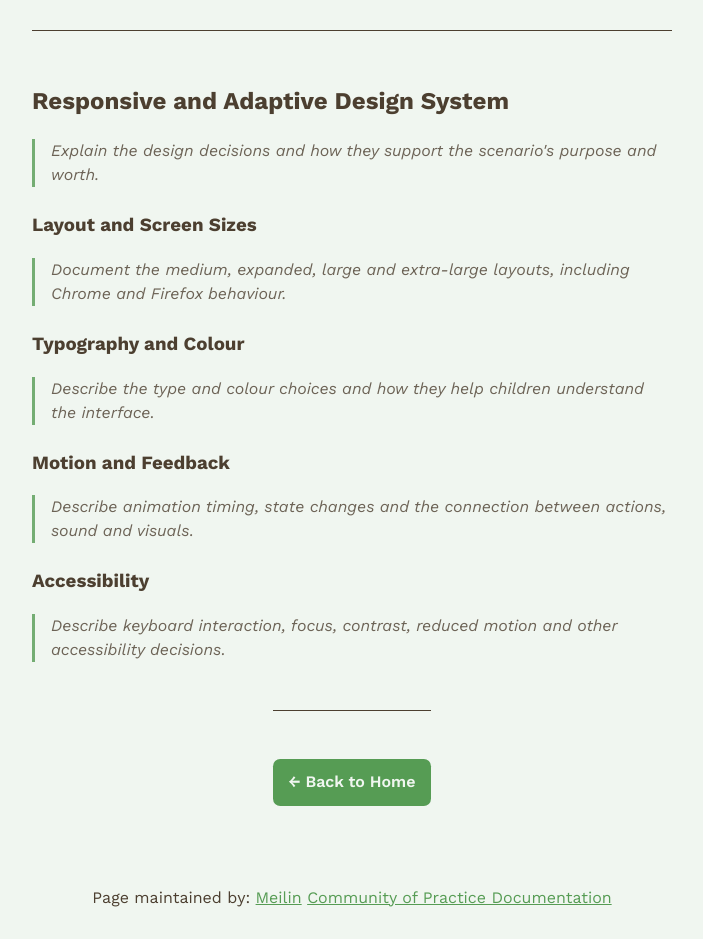
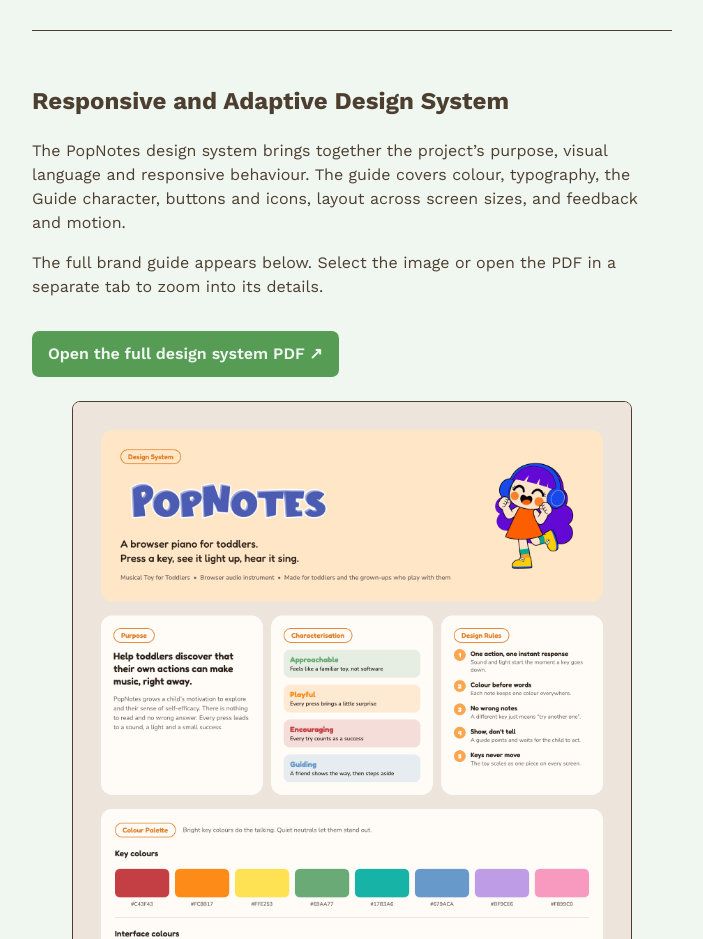
Before and after one commit to elaineMC1128/specialisationWorkIndex, a plain HTML site: page assignment3-documentation.html in a window 1280 px wide. Shown: the part 3260-4199 px from the top of the page, without its empty margins (288-991 px from the left). Drawn offline with nearby package versions, Linux system fonts and the light colour scheme.

Commit message:
add design system and project link

```diff
--- a/assignment3-documentation.html
+++ b/assignment3-documentation.html
@@ -82,21 +82,16 @@
             <p><strong>Celebration cards</strong> in Learning Mode randomly pick a message, such as “So Good!”, “Well Done!” or “Good Job!”, so finishing a song feels a little different each time.</p>
         </section>
 
-        <section>
+        <section class="design-system-section">
             <h2>Responsive and Adaptive Design System</h2>
-            <p class="assignment-placeholder">Explain the design decisions and how they support the scenario's purpose and worth.</p>
-
-            <h3>Layout and Screen Sizes</h3>
-            <p class="assignment-placeholder">Document the medium, expanded, large and extra-large layouts, including Chrome and Firefox behaviour.</p>
-
-            <h3>Typography and Colour</h3>
-            <p class="assignment-placeholder">Describe the type and colour choices and how they help children understand the interface.</p>
-
-            <h3>Motion and Feedback</h3>
-            <p class="assignment-placeholder">Describe animation timing, state changes and the connection between actions, sound and visuals.</p>
-
-            <h3>Accessibility</h3>
-            <p class="assignment-placeholder">Describe keyboard interaction, focus, contrast, reduced motion and other accessibility decisions.</p>
+            <p>The PopNotes design system brings together the project’s purpose, visual language and responsive behaviour. The guide covers colour, typography, the Guide character, buttons and icons, layout across screen sizes, and feedback and motion.</p>
+            <p>The full brand guide appears below. Select the image or open the PDF in a separate tab to zoom into its details.</p>
+            <p><a class="documentation-button" href="./assets/PopNotes-design-system.pdf" target="_blank" rel="noopener noreferrer">Open the full design system PDF <span aria-hidden="true">↗</span></a></p>
+            <figure class="design-guide-preview">
+                <a href="./assets/PopNotes-design-system.pdf" target="_blank" rel="noopener noreferrer" aria-label="Open the full PopNotes design system PDF">
+                    <img src="./assets/PopNotes-design-system.png" alt="Full-length PopNotes design system guide showing purpose, colours, typography, character, controls, layout and motion" width="1600" height="6435" loading="lazy">
+                </a>
+            </figure>
         </section>
 
         <section>
--- a/style.css
+++ b/style.css
@@ -433,3 +433,26 @@
 .documentation-page thead {
     background: color-mix(in srgb, var(--colour-link) 18%, var(--colour-2));
 }
+
+
+/* Design system guide preview */
+.design-guide-preview {
+    margin-block: 1.5rem 0;
+}
+
+.design-guide-preview a {
+    display: block;
+}
+
+.design-guide-preview img {
+    width: 100%;
+    height: auto;
+    border: 1px solid var(--colour-1);
+    border-radius: 0.5rem;
+}
+
+.design-guide-preview figcaption {
+    margin-block-start: 0.5rem;
+    color: var(--colour-1);
+    font-size: 0.9rem;
+}
```
Also changed, not shown: index.html (+1 -1 lines), assets/PopNotes-design-system.png (added), 1 other file.
